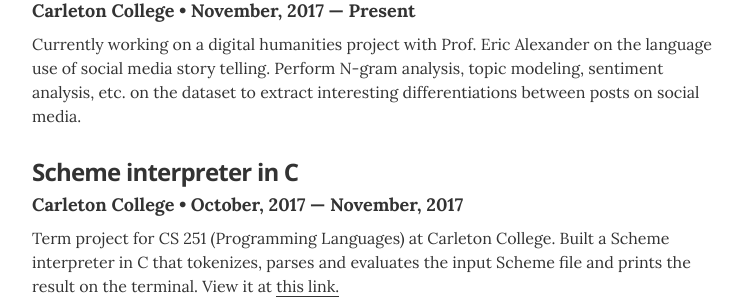
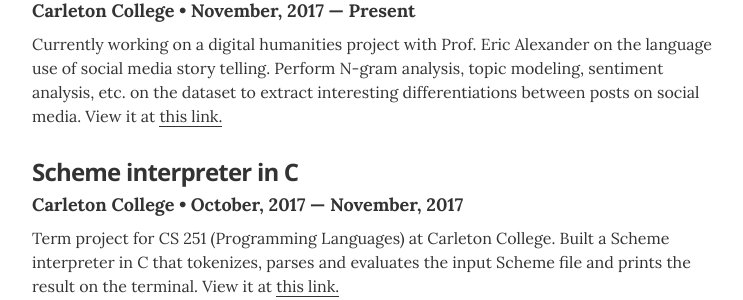
Before and after one commit to formidify/formidify.github.io, a Jekyll site: the page built from index.html, in a window 1280 px wide. Shown: the part 538-838 px from the top of the page, without its empty margins (268-1011 px from the left). Built offline with Jekyll 4.4.1, drawn with Linux system fonts in a browser that asks for light colours.

Commit message:
Updated link to project

```diff
--- a/_data/projects.yml
+++ b/_data/projects.yml
@@ -6,7 +6,8 @@
   role: Carleton College
   duration: November, 2017 &mdash; Present
   # url: "#"
-  description: Currently working on a digital humanities project with Prof. Eric Alexander on the language use of social media story telling. Perform N-gram analysis, topic modeling, sentiment analysis, etc. on the dataset to extract interesting differentiations between posts on social media.
+  description: Currently working on a digital humanities project with Prof. Eric Alexander on the language use of social media story telling. Perform N-gram analysis, topic modeling, sentiment analysis, etc. on the dataset to extract interesting differentiations between posts on social media. View it at <a href="https://github.com/formidify/SocialMediaStory_NLP" target=_blank rel="noopener noreferrer">this link.</a>
+
 
 
 # Scheme interpreter in C
```
Also changed, not shown: 1 other file.
